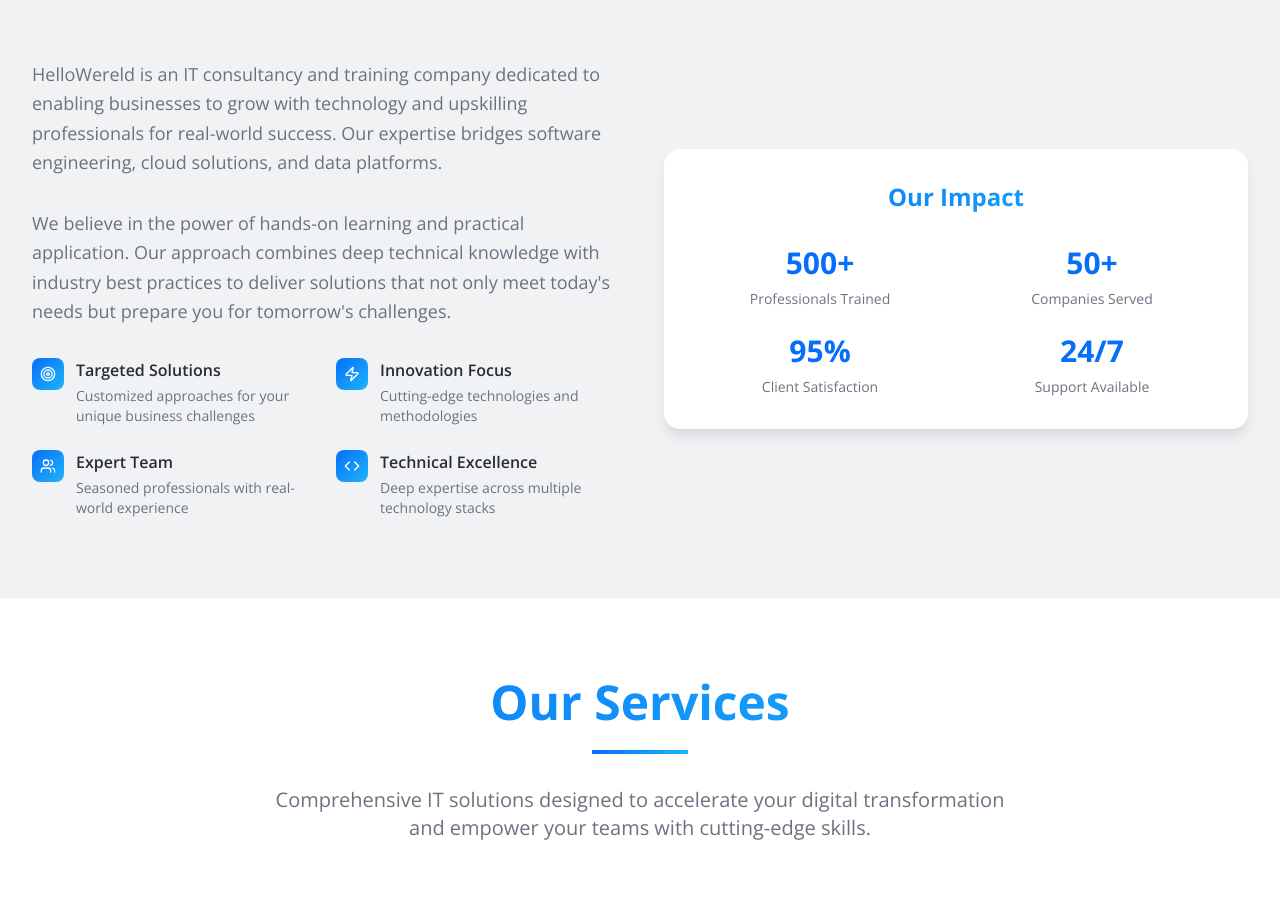
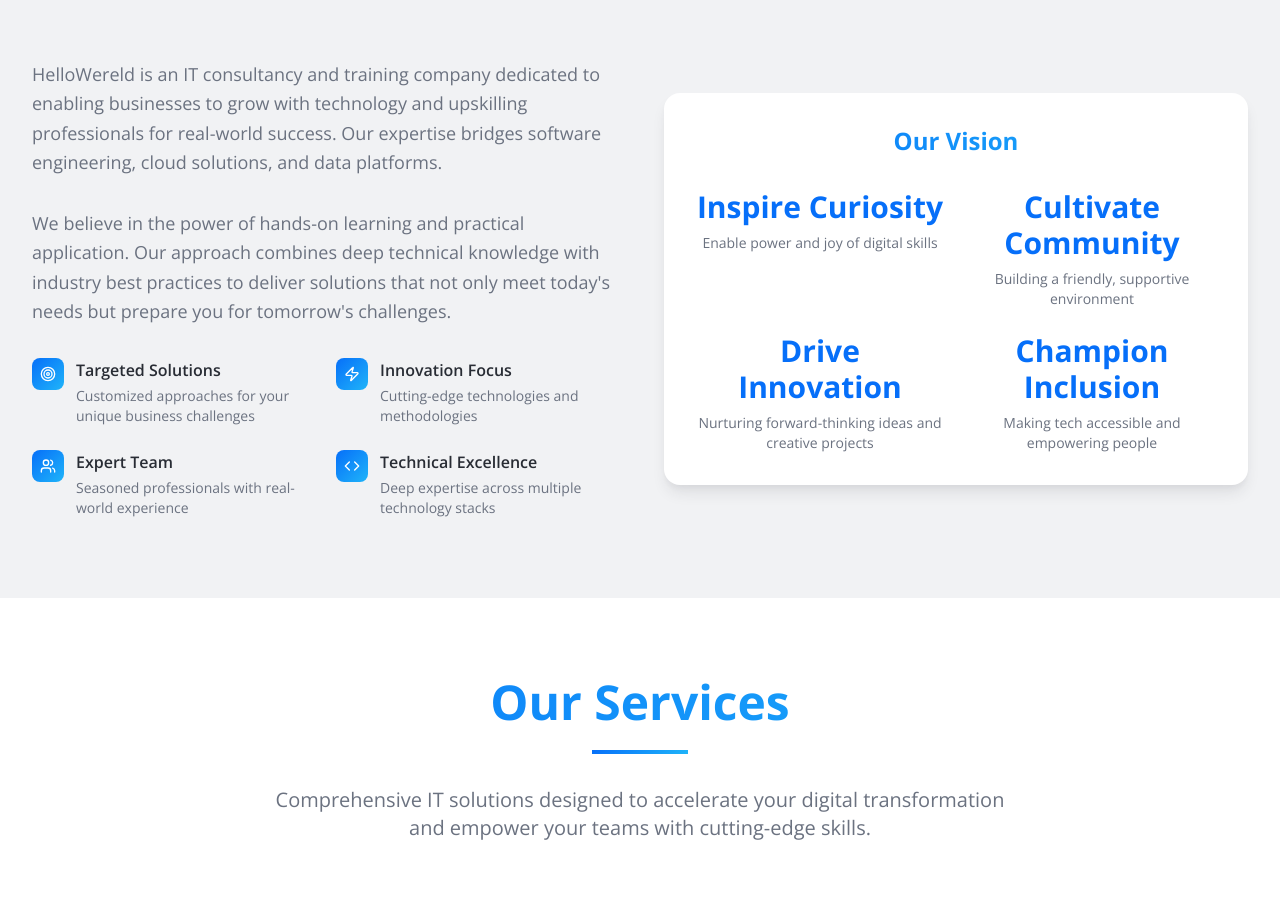
Before and after one commit to vemarahub/vemarahub.github.io, a React (Vite) app: page / in a window 1280 px wide. Shown: the part 960-1864 px from the top of the page. Built offline with nearby package versions, Linux system fonts and the light colour scheme.

Commit message:
Update AboutSection.tsx

```diff
--- a/src/components/AboutSection.tsx
+++ b/src/components/AboutSection.tsx
@@ -89,28 +89,28 @@ const AboutSection = () => {
           {/* Stats */}
           <div className="bg-white rounded-2xl shadow-medium p-8">
             <h3 className="text-2xl font-bold text-center mb-8 gradient-text">
-              Our Impact
+              Our Vision
             </h3>
 
             <div className="grid grid-cols-2 gap-6">
               <div className="text-center">
-                <div className="text-3xl font-bold text-primary mb-2">500+</div>
-                <div className="text-sm text-muted-foreground">Professionals Trained</div>
+                <div className="text-3xl font-bold text-primary mb-2">Inspire Curiosity</div>
+                <div className="text-sm text-muted-foreground">Enable power and joy of digital skills</div>
               </div>
 
               <div className="text-center">
-                <div className="text-3xl font-bold text-primary mb-2">50+</div>
-                <div className="text-sm text-muted-foreground">Companies Served</div>
+                <div className="text-3xl font-bold text-primary mb-2">Cultivate Community</div>
+                <div className="text-sm text-muted-foreground">Building a friendly, supportive environment</div>
               </div>
 
               <div className="text-center">
-                <div className="text-3xl font-bold text-primary mb-2">95%</div>
-                <div className="text-sm text-muted-foreground">Client Satisfaction</div>
+                <div className="text-3xl font-bold text-primary mb-2">Drive Innovation</div>
+                <div className="text-sm text-muted-foreground">Nurturing forward-thinking ideas and creative projects</div>
               </div>
 
               <div className="text-center">
-                <div className="text-3xl font-bold text-primary mb-2">24/7</div>
-                <div className="text-sm text-muted-foreground">Support Available</div>
+                <div className="text-3xl font-bold text-primary mb-2">Champion Inclusion</div>
+                <div className="text-sm text-muted-foreground">Making tech accessible and empowering people</div>
               </div>
             </div>
           </div>
```
